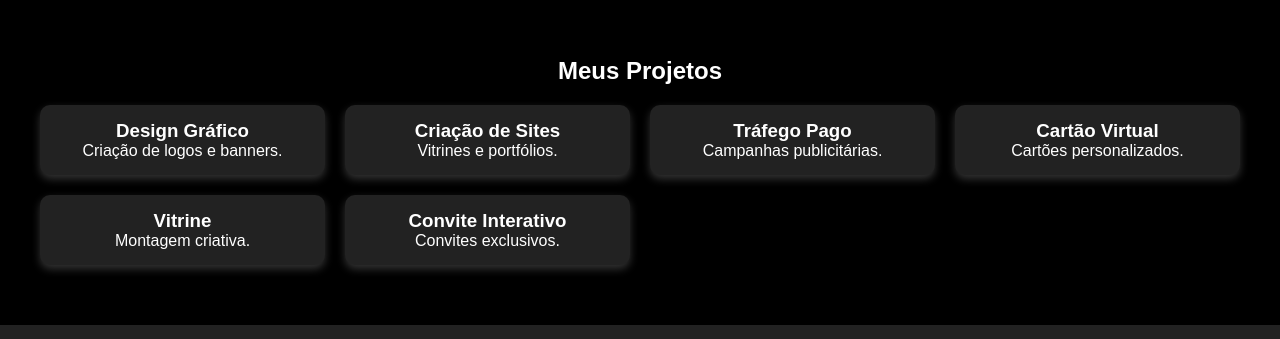
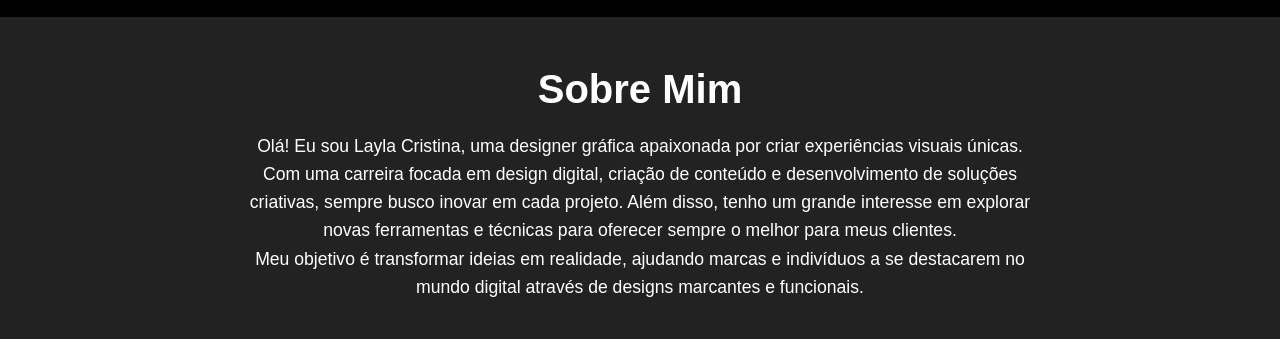
Before and after one commit to 200285202/Layla-Digital-Art, a plain HTML site: page index.html in a window 1280 px wide. Shown: the part 699-1038 px from the top of the page. Drawn offline with Linux system fonts and the light colour scheme.

Commit message:
Update index.html

```diff
--- a/index.html
+++ b/index.html
@@ -99,6 +99,25 @@
                 font-size: 2rem;
             }
         }
+
+        .about-me {
+    background: #222;
+    color: white;
+    padding: 50px 20px;
+    text-align: center;
+}
+
+.about-me h2 {
+    font-size: 2.5rem;
+    margin-bottom: 20px;
+}
+
+.about-me p {
+    font-size: 1.1rem;
+    line-height: 1.6;
+    max-width: 800px;
+    margin: 0 auto;
+}
     </style>
 </head>
 <body>
@@ -123,6 +142,16 @@
     <p>Designer Gráfica | Criadora de Conteúdo</p>
     <img src="imagem/logopng.png" alt="Projeto 1">
 </section>
+
+
+
+    <section class="about-me">
+    <h2>Sobre Mim</h2>
+    <p>Olá! Eu sou Layla Cristina, uma designer gráfica apaixonada por criar experiências visuais únicas. Com uma carreira focada em design digital, criação de conteúdo e desenvolvimento de soluções criativas, sempre busco inovar em cada projeto. Além disso, tenho um grande interesse em explorar novas ferramentas e técnicas para oferecer sempre o melhor para meus clientes.</p>
+    <p>Meu objetivo é transformar ideias em realidade, ajudando marcas e indivíduos a se destacarem no mundo digital através de designs marcantes e funcionais.</p>
+</section>
+
+
 
 <section class="portfolio-section">
     <h2>Meus Projetos</h2>
```
